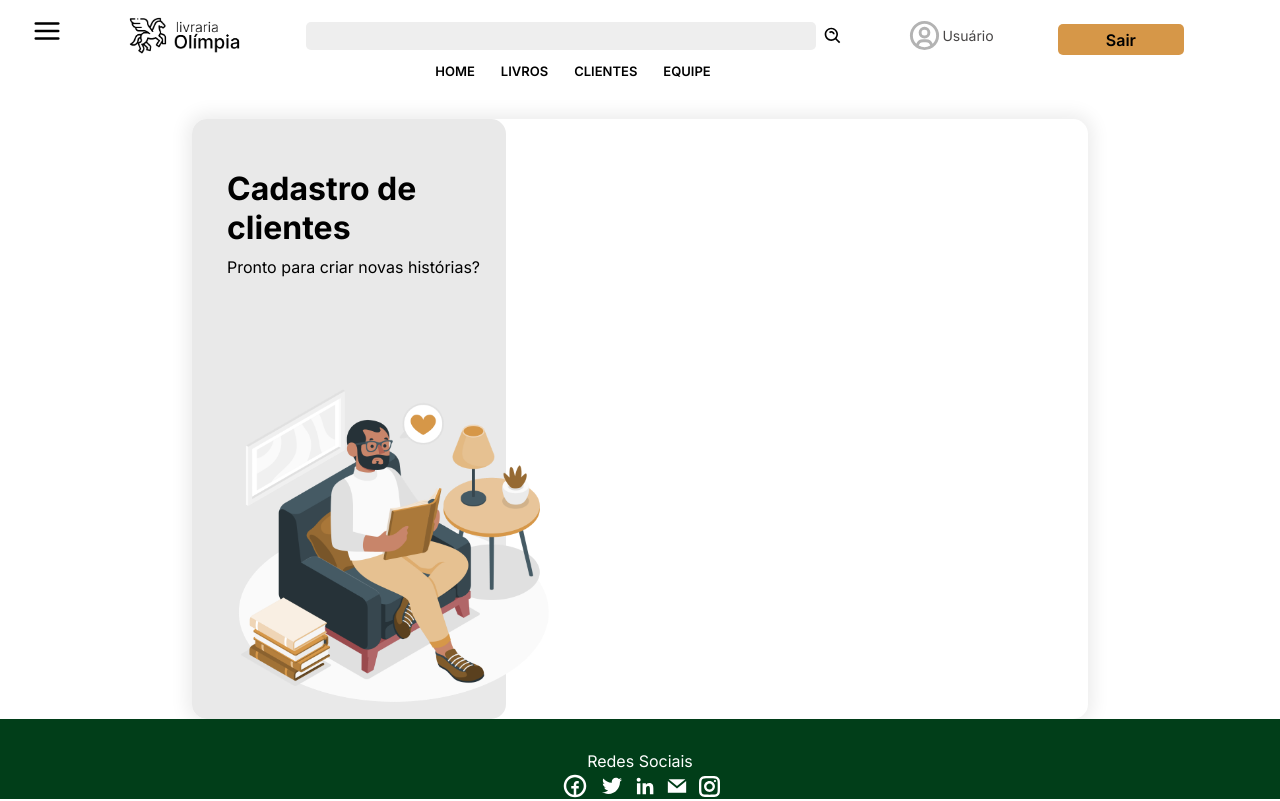
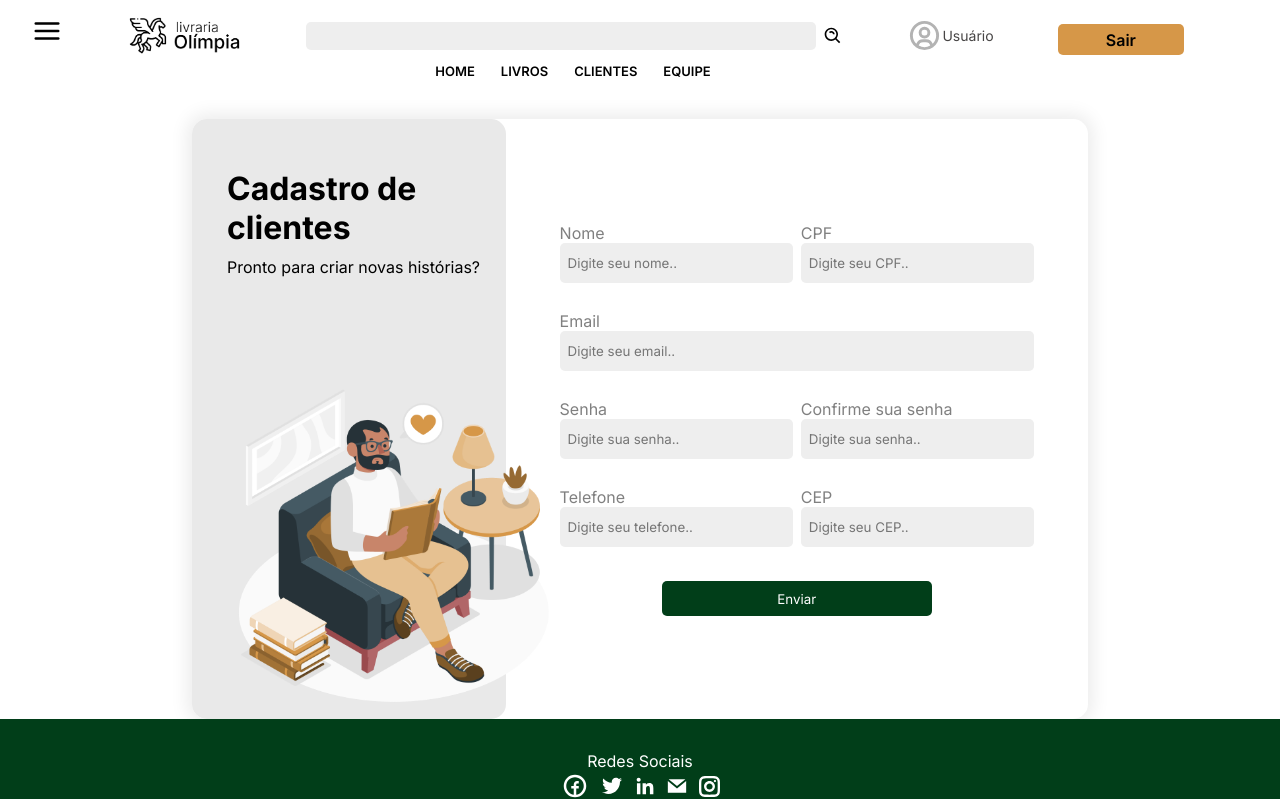
Before and after one commit to Sara-Lirio/Olimpia_App, a React (Vite) app: page /cadastroCliente in a window 1280 px wide. Built offline with nearby package versions, Linux system fonts and the light colour scheme.

Commit message:
importação do componente formulario de clientes

```diff
--- a/src/Pages/CadastroCliente/CadastroCliente.jsx
+++ b/src/Pages/CadastroCliente/CadastroCliente.jsx
@@ -1,6 +1,7 @@
 import React from 'react';
 import styled from 'styled-components';
 import Header from '../../components/Header/Header.jsx';
+import FormClientes from '../../components/FormClientes/FormClientes.jsx';
 import ManReading from '../../assets/man-reading.png';
 
 const DivTitulos = styled.div`
@@ -42,6 +43,7 @@ const CadastroCliente = () => {
           <p>Pronto para criar novas histórias?</p>
           <Img src={ManReading} alt="" />
         </DivTitulos>
+        <FormClientes />
       </DivGeral>
     </div>
   );
```
